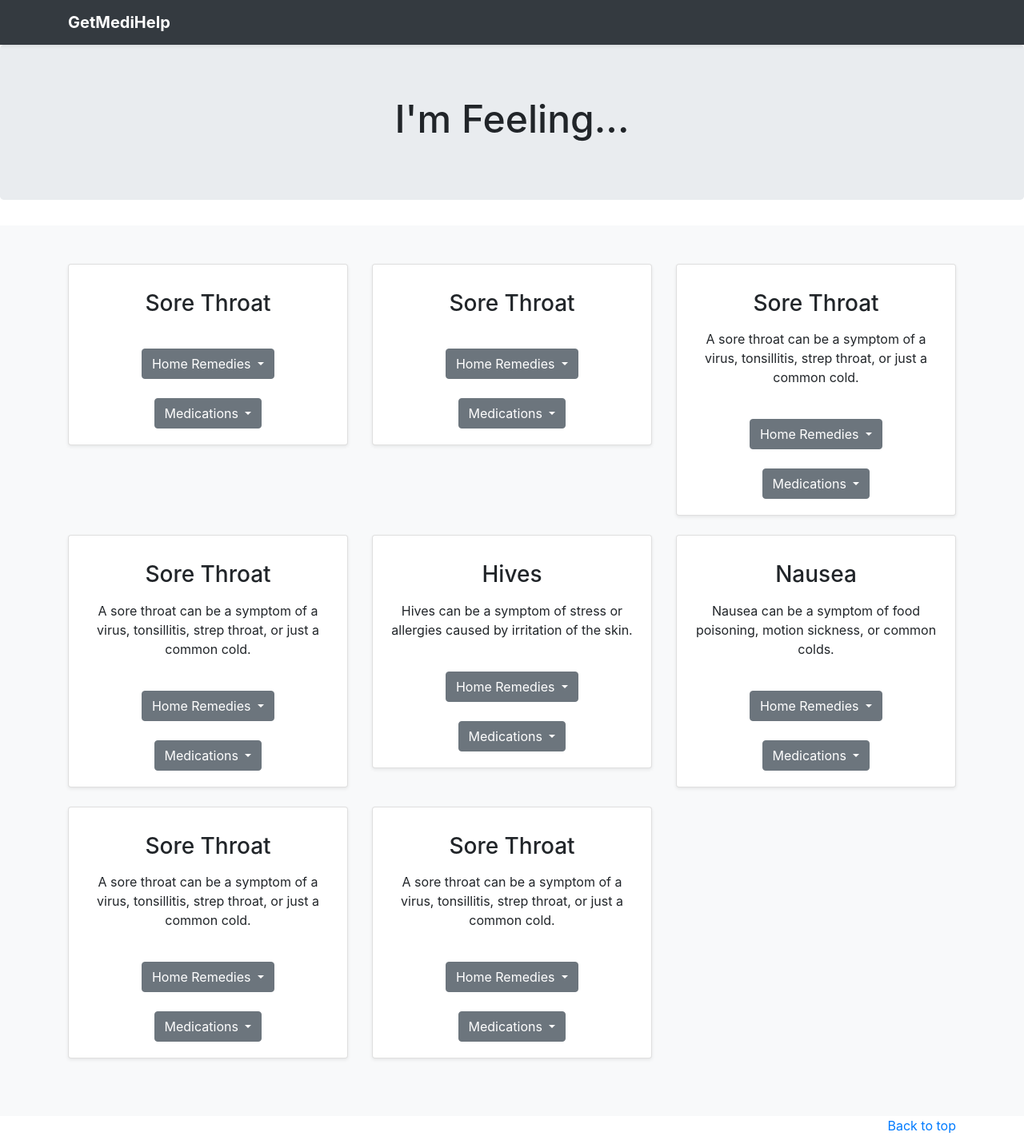
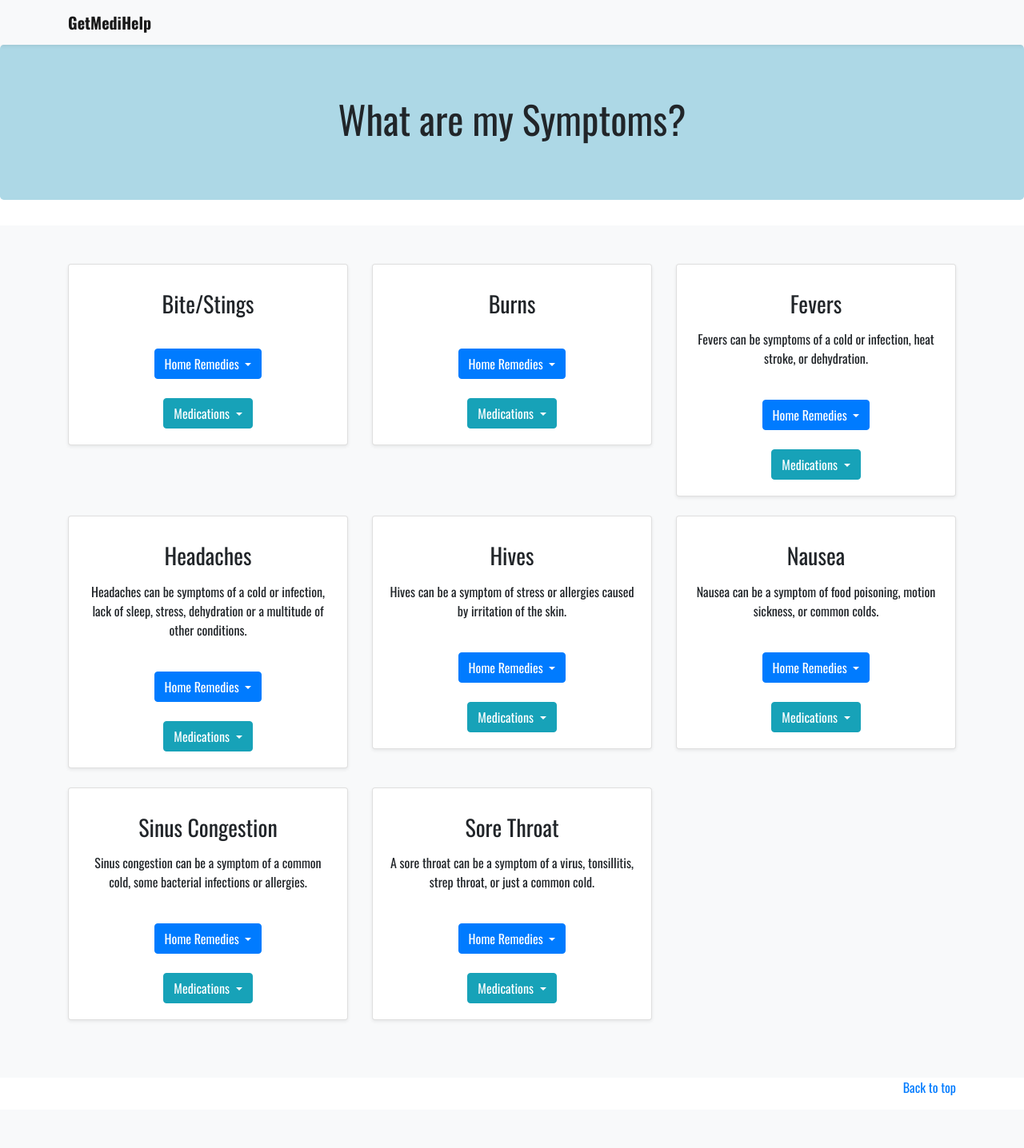
Before and after one commit to christinawanggg/swat-hackathon-mlh, a Django app: page / in a window 1280 px wide. Shown: the whole page at 80% size. After the commit the page ends 1370 px from the top, so only its background shows below. Run offline with Django 3.2, Linux system fonts and the light colour scheme; some libraries are stand-ins or nearby versions.

Commit message:
changed fonts

```diff
--- a/home/templates/symptoms/home.html
+++ b/home/templates/symptoms/home.html
@@ -1,13 +1,15 @@
 
 <!doctype html>
 <html lang="en">
+<link href='http://fonts.googleapis.com/css?family=Oswald:400,300,700' rel='stylesheet' type='text/css'>
+
   <head>
     <meta charset="utf-8">
     <meta name="viewport" content="width=device-width, initial-scale=1, shrink-to-fit=no">
     <meta name="description" content="">
     <meta name="author" content="Mark Otto, Jacob Thornton, and Bootstrap contributors">
     <meta name="generator" content="Jekyll v3.8.6">
-    <title><h1><b>GetMediHelp</b></h1></title>
+    <title>GetMediHelp</title>
 
     <link rel="canonical" href="https://getbootstrap.com/docs/4.4/examples/album/">
 
@@ -40,6 +42,9 @@
           font-size: 3.5rem;
         }
       }
+      body {
+  font-family: 'Oswald', sans-serif !important;
+}
     </style>
     <!-- Custom styles for this template -->
     <!--<link href="album.css" rel="stylesheet">-->
@@ -64,7 +69,7 @@
       </div>
     </div>
   </div>
-  <div class="navbar navbar-dark bg-dark shadow-sm">
+  <div class="navbar navbar-light bg-light shadow-sm">
     <div class="container d-flex justify-content-between">
       <a href="#" class="navbar-brand d-flex align-items-center">
         <strong>GetMediHelp</strong>
@@ -78,10 +83,11 @@
 
 <main role="main">
 
-  <section class="jumbotron text-center">
+  <section class="jumbotron text-center" style="background-color:rgb(173,216,230);">
     <div class="container">
-      <h1><font size = "7"> I'm Feeling...</font></h1>
-      <!--<p class="lead text-muted">Select your symptoms</p>-->
+
+      <h1 ><font size = "7"> What are my Symptoms?</font></h1>
+
     </div>
   </section>
 
@@ -95,10 +101,10 @@
         <div class="col-md-4">
           <div class="card mb-4 shadow-sm">
             <div class="card-body">
-              <p class="card-title"><h3 align="center">Sore Throat</h3></p>
+              <p class="card-title"><h3 align="center">Bite/Stings</h3></p>
               <!--<p class="card-text" align="center">A sore throat can be a symptom of a virus, tonsillitis, strep throat, or just a common cold.</p>-->
                <br><div class="dropdown" align="center">
-                 <button class="btn btn-secondary dropdown-toggle" type="button" id="dropdownMenuButton" data-toggle="dropdown" aria-haspopup="true" aria-expanded="false">
+                 <button class="btn btn-primary dropdown-toggle" type="button" id="dropdownMenuButton" data-toggle="dropdown" aria-haspopup="true" aria-expanded="false">
                    Home Remedies
                  </button>
                  <div class="dropdown-menu" aria-labelledby="dropdownMenuButton">
@@ -109,12 +115,12 @@
                </div>
                <br>
                <div class="dropdown" align="center">
-                 <button class="btn btn-secondary dropdown-toggle" type="button" id="dropdownMenuButton" data-toggle="dropdown" aria-haspopup="true" aria-expanded="false">
+                 <button class="btn btn-info dropdown-toggle" type="button" id="dropdownMenuButton" data-toggle="dropdown" aria-haspopup="true" aria-expanded="false">
                    Medications
                  </button>
                  <div class="dropdown-menu" aria-labelledby="dropdownMenuButton">
                    <a class="dropdown-text"> <h6 style="padding-right: 5px; padding-left: 5px; padding-top: 5px; padding-bottom: 5px">
-                     Use a hydrocortisone ointment such as AfterBite to soothe irritation or take Tylenol or Ibuprofen to relieve the pain and swelling.
+                     Use a hydrocortisone ointment such as AfterBite to soothe irritation or take Tylenol or Ibuprofen to relieve the pain and swelling. </h6></a>
                  </div>
                </div>
             </div>
@@ -125,26 +131,26 @@
         <div class="col-md-4">
           <div class="card mb-4 shadow-sm">
             <div class="card-body">
-              <p class="card-title"><h3 align="center">Sore Throat</h3></p>
+              <p class="card-title"><h3 align="center">Burns</h3></p>
               <!--<p class="card-text" align="center">A sore throat can be a symptom of a virus, tonsillitis, strep throat, or just a common cold.</p>-->
                <br><div class="dropdown" align="center">
-                 <button class="btn btn-secondary dropdown-toggle" type="button" id="dropdownMenuButton" data-toggle="dropdown" aria-haspopup="true" aria-expanded="false">
+                 <button class="btn btn-primary dropdown-toggle" type="button" id="dropdownMenuButton" data-toggle="dropdown" aria-haspopup="true" aria-expanded="false">
                    Home Remedies
                  </button>
                  <div class="dropdown-menu" aria-labelledby="dropdownMenuButton">
                    <a class="dropdown-text"> <h6 style="padding-right: 5px; padding-left: 5px; padding-top: 5px; padding-bottom: 5px">
-                    For a first degree burn, a home remedy is to run burned area under cool, flowing water, and apply aloe vera to affected area.
+                     For a first degree burn, a home remedy is to run burned area under cool, flowing water, and apply aloe vera to affected area.
                   </h6></a>
                  </div>
                </div>
                <br>
                <div class="dropdown" align="center">
-                 <button class="btn btn-secondary dropdown-toggle" type="button" id="dropdownMenuButton" data-toggle="dropdown" aria-haspopup="true" aria-expanded="false">
+                 <button class="btn btn-info dropdown-toggle" type="button" id="dropdownMenuButton" data-toggle="dropdown" aria-haspopup="true" aria-expanded="false">
                    Medications
                  </button>
                  <div class="dropdown-menu" aria-labelledby="dropdownMenuButton">
                    <a class="dropdown-text"> <h6 style="padding-right: 5px; padding-left: 5px; padding-top: 5px; padding-bottom: 5px">
-                     Some over the counter medications are a burn ointment such as neosporin to treat a mild burn
+                     Some over the counter medications are a burn ointment such as neosporin to treat a mild burn.  </h6></a>
                  </div>
                </div>
             </div>
@@ -155,26 +161,26 @@
         <div class="col-md-4">
           <div class="card mb-4 shadow-sm">
             <div class="card-body">
-              <p class="card-title"><h3 align="center">Sore Throat</h3></p>
-              <p class="card-text" align="center">A sore throat can be a symptom of a virus, tonsillitis, strep throat, or just a common cold.</p>
+              <p class="card-title"><h3 align="center">Fevers</h3></p>
+              <p class="card-text" align="center">Fevers can be symptoms of a cold or infection, heat stroke, or dehydration.</p>
                <br><div class="dropdown" align="center">
-                 <button class="btn btn-secondary dropdown-toggle" type="button" id="dropdownMenuButton" data-toggle="dropdown" aria-haspopup="true" aria-expanded="false">
+                 <button class="btn btn-primary dropdown-toggle" type="button" id="dropdownMenuButton" data-toggle="dropdown" aria-haspopup="true" aria-expanded="false">
                    Home Remedies
                  </button>
                  <div class="dropdown-menu" aria-labelledby="dropdownMenuButton">
                    <a class="dropdown-text"> <h6 style="padding-right: 5px; padding-left: 5px; padding-top: 5px; padding-bottom: 5px">
-                    One common home remedy is to gargle with warm salt water to reduce swelling and loosen mucus. Applying a cold cloth to the throat may also bring relief and combat the infection.
+                    Some home remedies for fevers include immersing your body in lukewarm water or putting an icepack on your forehead to lower your body temperature.  You can also take vitamin C to boost your immune system.  It is also important to drink plenty of fluids when you have a fever, as you may become dehydrated from sweating and chills.
                   </h6></a>
                  </div>
                </div>
                <br>
                <div class="dropdown" align="center">
-                 <button class="btn btn-secondary dropdown-toggle" type="button" id="dropdownMenuButton" data-toggle="dropdown" aria-haspopup="true" aria-expanded="false">
+                 <button class="btn btn-info dropdown-toggle" type="button" id="dropdownMenuButton" data-toggle="dropdown" aria-haspopup="true" aria-expanded="false">
                    Medications
                  </button>
                  <div class="dropdown-menu" aria-labelledby="dropdownMenuButton">
                    <a class="dropdown-text"> <h6 style="padding-right: 5px; padding-left: 5px; padding-top: 5px; padding-bottom: 5px">
-                     Over the counter medications include Advil, throat lozenges and other nonsteroidal anti-inflammatory drugs (NSAIDs), which reduce swelling and inflammation.
+                     Some over the counter medications to treat fevers are Advil, Asprin, and Aleve, which are all anti-inflammatories that reduce fever and pain.  It is important to ensure that you do not take more than one of these medications concurrently, and drinking alcohol while on these medications may increase your risk of stomach bleeding.  Another class of medication includes Tylenol and DayQuil, which contains Acetaminophen, which is another pain reliever and fever reducer.  While you are taking acetaminophen, you cannot drink alcohol, as this combination can cause serious damage to your liver.  </h6></a>
                  </div>
                </div>
             </div>
@@ -186,26 +192,26 @@
         <div class="col-md-4">
           <div class="card mb-4 shadow-sm">
             <div class="card-body">
-              <p class="card-title"><h3 align="center">Sore Throat</h3></p>
-              <p class="card-text" align="center">A sore throat can be a symptom of a virus, tonsillitis, strep throat, or just a common cold.</p>
+              <p class="card-title"><h3 align="center">Headaches</h3></p>
+              <p class="card-text" align="center">Headaches can be symptoms of a cold or infection, lack of sleep, stress, dehydration or a multitude of other conditions.</p>
               <br> <div class="dropdown" align="center">
-                 <button class="btn btn-secondary dropdown-toggle" type="button" id="dropdownMenuButton" data-toggle="dropdown" aria-haspopup="true" aria-expanded="false">
+                 <button class="btn btn-primary dropdown-toggle" type="button" id="dropdownMenuButton" data-toggle="dropdown" aria-haspopup="true" aria-expanded="false">
                    Home Remedies
                  </button>
                  <div class="dropdown-menu" aria-labelledby="dropdownMenuButton">
                    <a class="dropdown-text"> <h6 style="padding-right: 5px; padding-left: 5px; padding-top: 5px; padding-bottom: 5px">
-                    One common home remedy is to gargle with warm salt water to reduce swelling and loosen mucus. Applying a cold cloth to the throat may also bring relief and combat the infection.
+                     Some home remedies for headaches include sleeping to alleviate stress and lack of sleep.  It is also important to stay hydrated to prevent dehydration.  A warm or cold compress can also be used on the neck to alleviate neck pain.  Because headaches are a symptom of a multitude of conditions, it may be fruitful to try to treat the potential cause of the headache directly.
                   </h6></a>
                  </div>
                </div>
                <br>
                <div class="dropdown" align="center">
-                 <button class="btn btn-secondary dropdown-toggle" type="button" id="dropdownMenuButton" data-toggle="dropdown" aria-haspopup="true" aria-expanded="false">
+                 <button class="btn btn-info dropdown-toggle" type="button" id="dropdownMenuButton" data-toggle="dropdown" aria-haspopup="true" aria-expanded="false">
                    Medications
                  </button>
                  <div class="dropdown-menu" aria-labelledby="dropdownMenuButton">
                    <a class="dropdown-text"> <h6 style="padding-right: 5px; padding-left: 5px; padding-top: 5px; padding-bottom: 5px">
-                     Over the counter medications include Advil, throat lozenges and other nonsteroidal anti-inflammatory drugs (NSAIDs), which reduce swelling and inflammation.
+                     Some over the counter medications to treat headaches are Advil, Asprin, and Aleve, which are all anti-inflammatories that reduce fever and pain.  It is important to ensure that you do not take more than one of these medications concurrently, and drinking alcohol while on these medications may increase your risk of stomach bleeding.  Another class of medication to treat includes Tylenol and DayQuil, which contains Acetaminophen, which is another pain reliever and fever reducer.  While you are taking acetaminophen, you cannot drink alcohol, as this combination can cause serious damage to your liver.  </h6></a>
                  </div>
                </div>
             </div>
@@ -219,7 +225,7 @@
               <p class="card-title"><h3 align="center">Hives</h3></p>
               <p class="card-text" align="center">Hives can be a symptom of stress or allergies caused by irritation of the skin.  </p>
               <br><div class="dropdown" align="center">
-                 <button class="btn btn-secondary dropdown-toggle" type="button" id="dropdownMenuButton" data-toggle="dropdown" aria-haspopup="true" aria-expanded="false">
+                 <button class="btn btn-primary dropdown-toggle" type="button" id="dropdownMenuButton" data-toggle="dropdown" aria-haspopup="true" aria-expanded="false">
                    Home Remedies
                  </button>
                  <div class="dropdown-menu" aria-labelledby="dropdownMenuButton">
@@ -230,12 +236,13 @@
                </div>
                <br>
               <div class="dropdown" align="center">
-                 <button class="btn btn-secondary dropdown-toggle" type="button" id="dropdownMenuButton" data-toggle="dropdown" aria-haspopup="true" aria-expanded="false">
+                 <button class="btn btn-info dropdown-toggle" type="button" id="dropdownMenuButton" data-toggle="dropdown" aria-haspopup="true" aria-expanded="false">
                    Medications
                  </button>
                  <div class="dropdown-menu" aria-labelledby="dropdownMenuButton">
                    <a class="dropdown-text"> <h6 style="padding-right: 5px; padding-left: 5px; padding-top: 5px; padding-bottom: 5px">
                      Some over the counter medications to treat hives include putting calamine lotion on the affected area to soothe itching.  Antihistamines such as Benadryl, Reactin, Claritin reduce itching and swelling to soothe skin.
+                      </h6></a>
                  </div>
                </div>
             </div>
@@ -250,7 +257,7 @@
               <p class="card-title"><h3 align="center">Nausea</h3></p>
               <p class="card-text" align="center">Nausea can be a symptom of food poisoning, motion sickness, or common colds.</p>
                <br><div class="dropdown" align="center">
-                 <button class="btn btn-secondary dropdown-toggle" type="button" id="dropdownMenuButton" data-toggle="dropdown" aria-haspopup="true" aria-expanded="false">
+                 <button class="btn btn-primary dropdown-toggle" type="button" id="dropdownMenuButton" data-toggle="dropdown" aria-haspopup="true" aria-expanded="false">
                    Home Remedies
                  </button>
                  <div class="dropdown-menu" aria-labelledby="dropdownMenuButton">
@@ -261,12 +268,13 @@
                </div>
                <br>
                <div class="dropdown" align="center">
-                 <button class="btn btn-secondary dropdown-toggle" type="button" id="dropdownMenuButton" data-toggle="dropdown" aria-haspopup="true" aria-expanded="false">
+                 <button class="btn btn-info dropdown-toggle" type="button" id="dropdownMenuButton" data-toggle="dropdown" aria-haspopup="true" aria-expanded="false">
                    Medications
                  </button>
                  <div class="dropdown-menu" aria-labelledby="dropdownMenuButton">
                    <a class="dropdown-text"> <h6 style="padding-right: 5px; padding-left: 5px; padding-top: 5px; padding-bottom: 5px">
                      Over the counter medications such as pepto-bismol help to treat nausea and vomiting by protecting your stomach lining.  Antiemetics such as Gravol and Benadryl help your body to combat nausea by desensitizing the inner ear to alleviate motion sickness.
+                      </h6></a>
                  </div>
                </div>
             </div>
@@ -277,26 +285,27 @@
         <div class="col-md-4">
           <div class="card mb-4 shadow-sm">
             <div class="card-body">
-              <p class="card-title"><h3 align="center">Sore Throat</h3></p>
-              <p class="card-text" align="center">A sore throat can be a symptom of a virus, tonsillitis, strep throat, or just a common cold.</p>
+              <p class="card-title"><h3 align="center">Sinus Congestion</h3></p>
+              <p class="card-text" align="center">Sinus congestion can be a symptom of a common cold, some bacterial infections or allergies.  </p>
                <br><div class="dropdown" align="center">
-                 <button class="btn btn-secondary dropdown-toggle" type="button" id="dropdownMenuButton" data-toggle="dropdown" aria-haspopup="true" aria-expanded="false">
+                 <button class="btn btn-primary dropdown-toggle" type="button" id="dropdownMenuButton" data-toggle="dropdown" aria-haspopup="true" aria-expanded="false">
                    Home Remedies
                  </button>
                  <div class="dropdown-menu" aria-labelledby="dropdownMenuButton">
                    <a class="dropdown-text"> <h6 style="padding-right: 5px; padding-left: 5px; padding-top: 5px; padding-bottom: 5px">
-                    One common home remedy is to gargle with warm salt water to reduce swelling and loosen mucus. Applying a cold cloth to the throat may also bring relief and combat the infection.
+                    Some home remedies for sinus congestion are using a humidifier to thin the mucus and soothe irritated tissues and swollen blood vessels.  Drinking peppermint tea or using peppermint or eucalyptus essential oils may also help to clear your sinuses.  It’s also important to guard against chilling, as this constricts blood vessels in the skin, and drives blood to the nasal cavities, swelling the sinuses and increasing nasal pressure.
                   </h6></a>
                  </div>
                </div>
                <br>
                <div class="dropdown" align="center">
-                 <button class="btn btn-secondary dropdown-toggle" type="button" id="dropdownMenuButton" data-toggle="dropdown" aria-haspopup="true" aria-expanded="false">
+                 <button class="btn btn-info dropdown-toggle" type="button" id="dropdownMenuButton" data-toggle="dropdown" aria-haspopup="true" aria-expanded="false">
                    Medications
                  </button>
                  <div class="dropdown-menu" aria-labelledby="dropdownMenuButton">
                    <a class="dropdown-text"> <h6 style="padding-right: 5px; padding-left: 5px; padding-top: 5px; padding-bottom: 5px">
-                     Over the counter medications include Advil, throat lozenges and other nonsteroidal anti-inflammatory drugs (NSAIDs), which reduce swelling and inflammation.
+                     Sinus congestion can be treated with a nasal spray Sinus congestion can be treated with over the counter decongestants such DayQuil, Tylenol Sinus and Advil Sinus.  The active ingredient of most decongestants is pseudoephedrine, which shrinks the blood vessels in your body, so be careful if you have a heart condition such as high blood pressure.  Antihistamines found in Benadryl, Reactin, and Claritin can also provide relief for sinus congestion.
+                      </h6></a>
                  </div>
                </div>
             </div>
@@ -310,7 +319,7 @@
               <p class="card-title"><h3 align="center">Sore Throat</h3></p>
               <p class="card-text" align="center">A sore throat can be a symptom of a virus, tonsillitis, strep throat, or just a common cold.</p>
                <br><div class="dropdown" align="center">
-                 <button class="btn btn-secondary dropdown-toggle" type="button" id="dropdownMenuButton" data-toggle="dropdown" aria-haspopup="true" aria-expanded="false">
+                 <button class="btn btn-primary dropdown-toggle" type="button" id="dropdownMenuButton" data-toggle="dropdown" aria-haspopup="true" aria-expanded="false">
                    Home Remedies
                  </button>
                  <div class="dropdown-menu" aria-labelledby="dropdownMenuButton">
@@ -321,12 +330,13 @@
                </div>
                <br>
                <div class="dropdown" align="center">
-                 <button class="btn btn-secondary dropdown-toggle" type="button" id="dropdownMenuButton" data-toggle="dropdown" aria-haspopup="true" aria-expanded="false">
+                 <button class="btn btn-info dropdown-toggle" type="button" id="dropdownMenuButton" data-toggle="dropdown" aria-haspopup="true" aria-expanded="false">
                    Medications
                  </button>
                  <div class="dropdown-menu" aria-labelledby="dropdownMenuButton">
                    <a class="dropdown-text"> <h6 style="padding-right: 5px; padding-left: 5px; padding-top: 5px; padding-bottom: 5px">
                      Over the counter medications include Advil, throat lozenges and other nonsteroidal anti-inflammatory drugs (NSAIDs), which reduce swelling and inflammation.
+                      </h6></a>
                  </div>
                </div>
             </div>
@@ -342,7 +352,7 @@
 
 </main>
 
-<footer class="text-muted">
+<footer class="text-muted" style="background-color:rgb(173,216,230);">
   <div class="container">
     <p class="float-right">
       <a href="#">Back to top</a>
```
